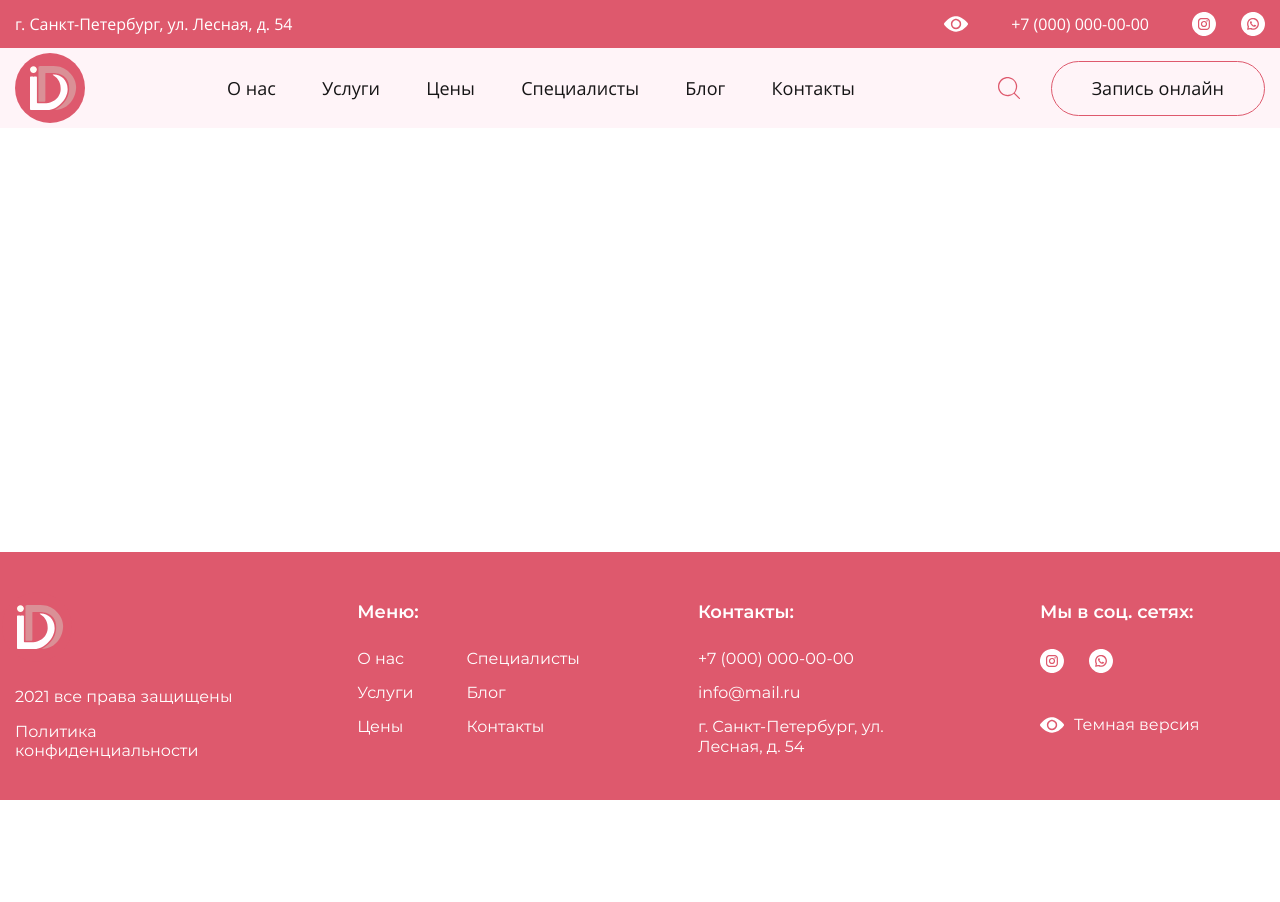
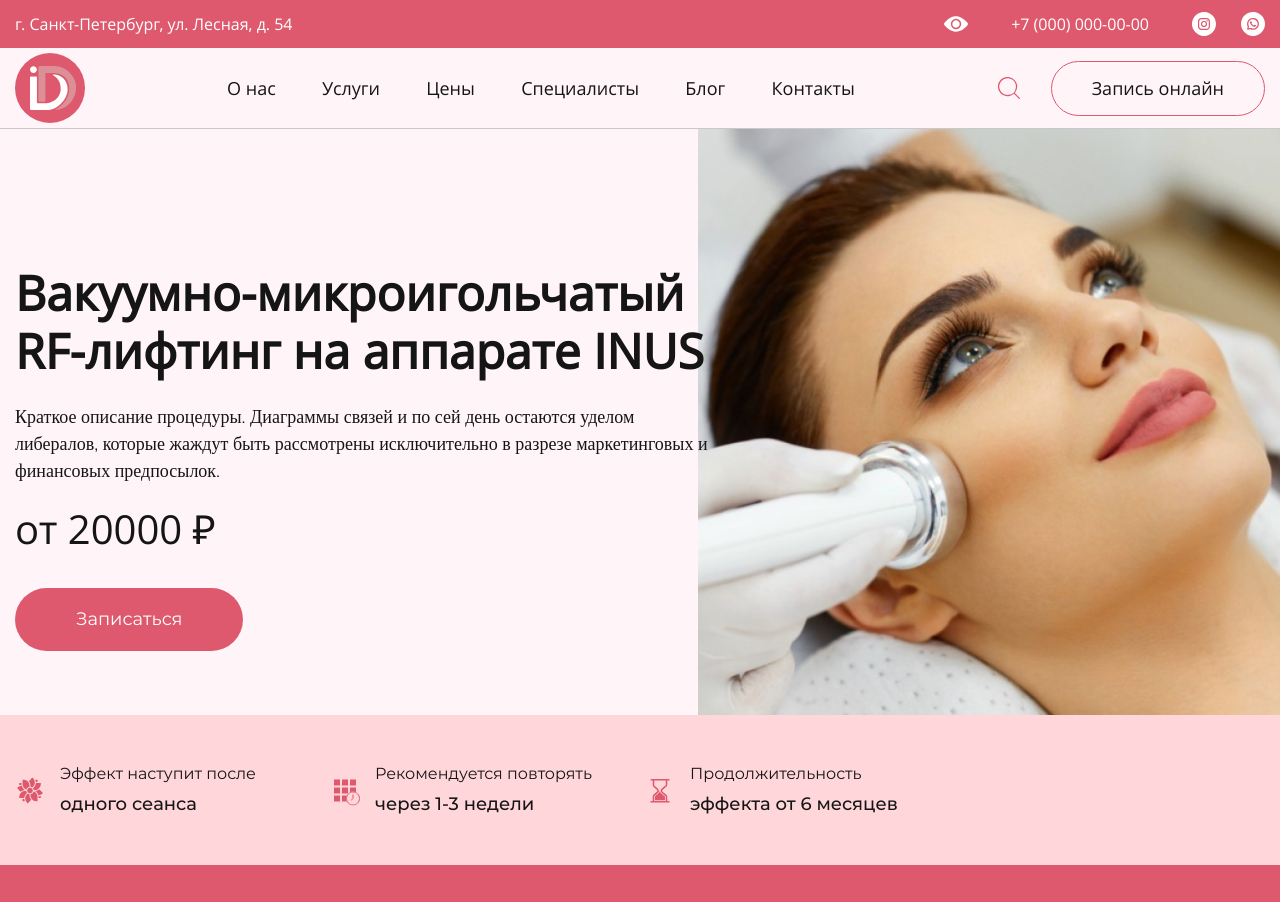
Before and after one commit to korchinmv/idil, a website: page app/index.html in a window 1280 px wide. Shown: the top 902 px of the page. Before the commit the page ends 800 px from the top, so only its background shows below. Drawn offline with nearby package versions, Linux system fonts and the light colour scheme; files that its build step writes are made by us from their sources.

Commit message:
added hero-block + adaptive

```diff
--- a/app/index.html
+++ b/app/index.html
@@ -98,6 +98,58 @@
 	</div>
 </header>
 		<main class="main">
+			<section class="hero">
+	<div class="container">
+		<div class="hero__wrapper">
+
+			<h1 class="hero__title">Вакуумно-микроигольчатый RF-лифтинг на аппарате INUS</h1>
+
+			<div class="hero__text text">
+				<p>Краткое описание процедуры. Диаграммы связей и по сей день остаются уделом либералов, которые жаждут быть
+					рассмотрены исключительно в разрезе маркетинговых и финансовых предпосылок.</p>
+			</div>
+
+			<span class="hero__price">от 20000 ₽</span>
+
+			<a class="hero__btn btn btn--red" href="#">Записаться</a>
+		</div>
+
+	</div>
+
+	<ul class="hero__recommendations recommendations">
+		<div class="container">
+			<div class="hero__recommendations-inner">
+				<li class="recommendations__item">
+					<img class="recommendations__img" src="images/svg/flower.svg" alt="Цветок">
+
+					<div class="recommendations__content">
+						<span class="recommendations__span">Эффект наступит после</span>
+						<span class="recommendations__num">одного сеанса</span>
+					</div>
+				</li>
+
+				<li class="recommendations__item">
+					<img class="recommendations__img" src="images/svg/time.svg" alt="Время">
+
+					<div class="recommendations__content">
+						<span class="recommendations__span">Рекомендуется повторять</span>
+						<span class="recommendations__num">через 1-3 недели</span>
+					</div>
+				</li>
+
+				<li class="recommendations__item">
+					<img class="recommendations__img" src="images/svg/sand-clock.svg" alt="Песочные часы">
+
+					<div class="recommendations__content">
+						<span class="recommendations__span">Продолжительность</span>
+						<span class="recommendations__num">эффекта от 6 месяцев</span>
+					</div>
+				</li>
+			</div>
+		</div>
+	</ul>
+
+</section>
 
 		</main>
 		<footer class="footer">
--- a/src/modules/_header/_header.scss
+++ b/src/modules/_header/_header.scss
@@ -80,6 +80,7 @@
 		font-weight: 400;
 		padding: 5px 0;
 		position: relative;
+		border-bottom: 1px solid var(--grey-border);
 	}
 
 	&__bottom-wrapper {
--- /dev/null
+++ b/src/modules/_hero/_hero.scss
@@ -0,0 +1,133 @@
+.hero {
+	background-color: var(--pink-light);
+	padding: 135px 0 134px;
+	position: relative;
+	z-index: 1;
+
+	@include mq("tablet-s", max) {
+		padding: 70px 0;
+	}
+
+	@include mq("phone", max) {
+		padding: 50px 0;
+	}
+
+	&::before {
+		content: "";
+		display: block;
+		position: absolute;
+		background-image: url(../images/hero-block/face.jpg);
+		background-size: contain;
+		background-repeat: no-repeat;
+		right: 0;
+		top: 0;
+		width: 39%;
+		height: 100%;
+		z-index: 1;
+
+		@include mq("desktop", max) {
+			width: 582px;
+		}
+
+		@include mq("desktop-s", max) {
+			display: none;
+		}
+	}
+
+	&__wrapper {
+		display: flex;
+		flex-direction: column;
+		max-width: 700px;
+		width: 100%;
+		z-index: 2;
+		position: relative;
+	}
+
+	&__title {
+		font-family: "OpenSans";
+		font-style: normal;
+		font-size: 48px;
+		line-height: 1.2;
+		margin-bottom: 25px;
+
+		@include mq("tablet-s", max) {
+			font-size: 38px;
+			margin-bottom: 20px;
+		}
+
+		@include mq("phone", max) {
+			font-size: 28px;
+		}
+	}
+
+	&__text {
+		margin-bottom: 20px;
+
+		@include mq("tablet-s", max) {
+			margin-bottom: 10px;
+		}
+
+		@include mq("phone", max) {
+			font-size: 16px;
+			line-height: 1.1;
+		}
+	}
+
+	&__price {
+		font-family: "OpenSans";
+		font-size: 40px;
+		line-height: 1.2;
+		margin-bottom: 35px;
+
+		@include mq("tablet-s", max) {
+			font-size: 34px;
+			margin-bottom: 20px;
+		}
+
+		@include mq("phone", max) {
+			font-size: 28px;
+			margin-bottom: 15px;
+		}
+	}
+
+	&__btn {
+		align-self: flex-start;
+		margin-bottom: 80px;
+
+		@include mq("tablet-s", max) {
+			margin-bottom: 0;
+		}
+
+		@include mq("phone", max) {
+			font-size: 16px;
+			padding: 13px 40px;
+		}
+	}
+
+	&__recommendations-inner {
+		display: flex;
+		justify-content: start;
+
+		@include mq("desktop-s", max) {
+			.recommendations__span {
+				margin-bottom: 0;
+			}
+
+			.recommendations__num {
+				font-size: 16px;
+			}
+		}
+	}
+
+	&__recommendations {
+		position: absolute;
+		left: 0;
+		right: 0;
+		bottom: 0;
+		z-index: -1;
+
+		@include mq("tablet-s", max) {
+			display: none;
+		}
+	}
+}
--- a/src/scss/base/_fonts.scss
+++ b/src/scss/base/_fonts.scss
@@ -1,6 +1,6 @@
 @include font-face("Montserrat", "Montserrat-Medium", "500");
 @include font-face("Montserrat", "Montserrat-Regular", "400");
 @include font-face("Montserrat", "Montserrat-SemiBold", "600");
+@include font-face("SourceSansPro", "SourceSansPro-Regular", "400");
 @include font-face("NunitoSans", "NunitoSans-Light", "300");
 @include font-face("OpenSans", "OpenSans-Regular", "400");
-@include font-face("SourceSansPro", "SourceSansPro-Regular", "400");
--- a/src/scss/base/_vars.scss
+++ b/src/scss/base/_vars.scss
@@ -16,4 +16,5 @@
 	--pink-color: #ffd7da;
 	--pink-light: #fff4f8;
 	--white-color: #fff;
+	--grey-border: #cac8ca;
 }
--- a/src/scss/elements/_blocks.scss
+++ b/src/scss/elements/_blocks.scss
@@ -140,3 +140,42 @@
 		}
 	}
 }
+
+.text {
+	font-family: "NunitoSans";
+	line-height: 1.5;
+}
+
+.recommendations {
+	background-color: var(--pink-color);
+	padding: 47px 0;
+
+	&__item {
+		display: flex;
+		align-items: center;
+		max-width: 270px;
+		width: 100%;
+
+		&:not(:last-child) {
+			margin-right: 45px;
+		}
+	}
+
+	&__img {
+		margin-right: 15px;
+	}
+
+	&__content {
+		font-family: "Montserrat";
+	}
+
+	&__span {
+		display: block;
+		font-size: 16px;
+		margin-bottom: 5px;
+	}
+
+	&__num {
+		font-weight: 500;
+	}
+}
--- a/src/scss/elements/_buttons.scss
+++ b/src/scss/elements/_buttons.scss
@@ -32,12 +32,12 @@
 	padding: 17px 60px;
 	border: 1px solid transparent;
 	border-radius: 50px;
+	outline: transparent;
 
 	&--transparent {
 		padding: 13px 40px;
 		border-color: var(--accent-color);
 		transition: color 0.3s ease 0s, background-color 0.3s ease 0s, box-shadow 0.3s ease 0s;
-		outline: transparent;
 
 		&:focus {
 			color: var(--white-color);
@@ -50,4 +50,19 @@
 			background-color: var(--accent-color);
 		}
 	}
+
+	&--red {
+		color: var(--white-color);
+		background-color: var(--accent-color);
+		padding: 17px 60px;
+		transition: background-color 0.3s ease 0s, box-shadow 0.3s ease 0s;
+
+		&:focus {
+			box-shadow: 0px 4px 20px rgba(0, 0, 0, 0.25);
+		}
+
+		&:hover {
+			background-color: var(--red-hover);
+		}
+	}
 }
--- a/src/scss/index.scss
+++ b/src/scss/index.scss
@@ -16,5 +16,6 @@
 
 //Блоки страницы
 @import "../modules/_header/_header";
+@import "../modules/_hero/_hero";
 
 @import "../modules/_footer/_footer";
```
Also changed, not shown: src/html/index.html (+1 -0 lines), src/modules/_hero/_hero.html (added, +52 -0 lines), 1 other file.
